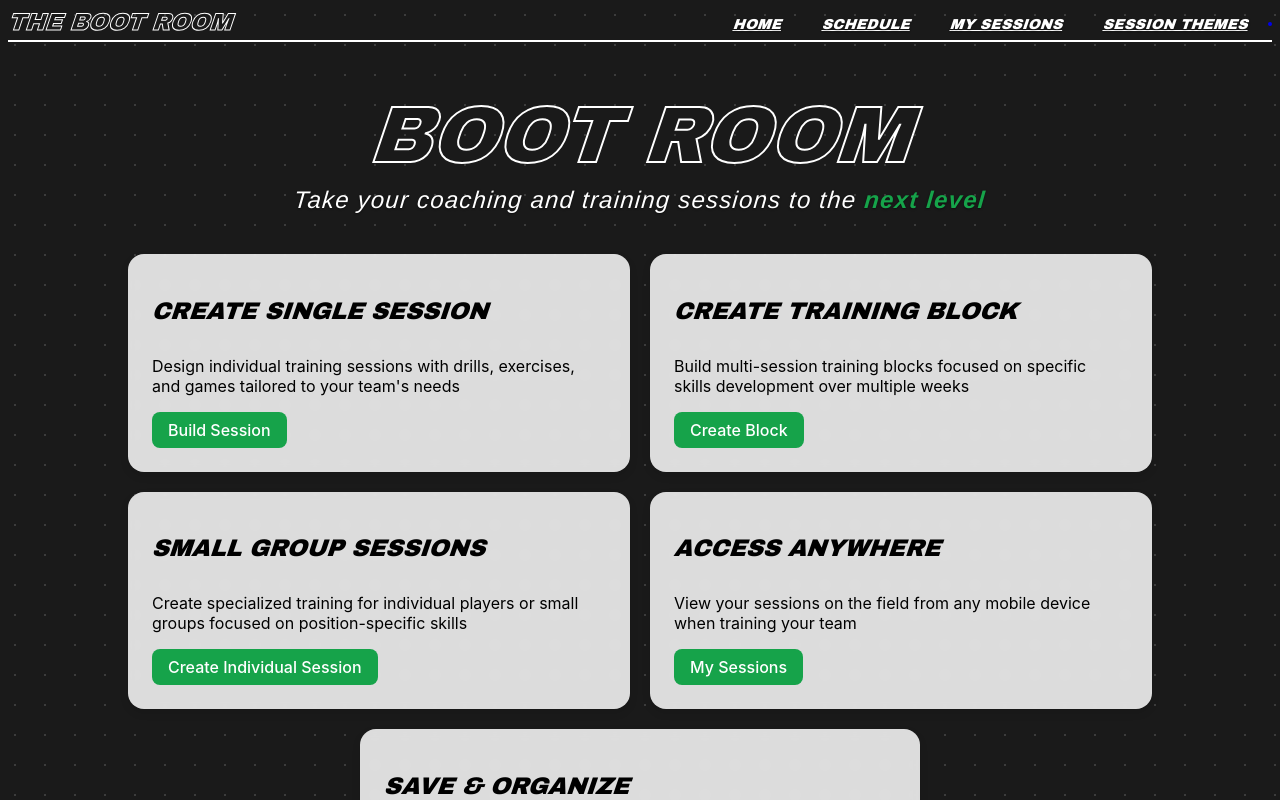
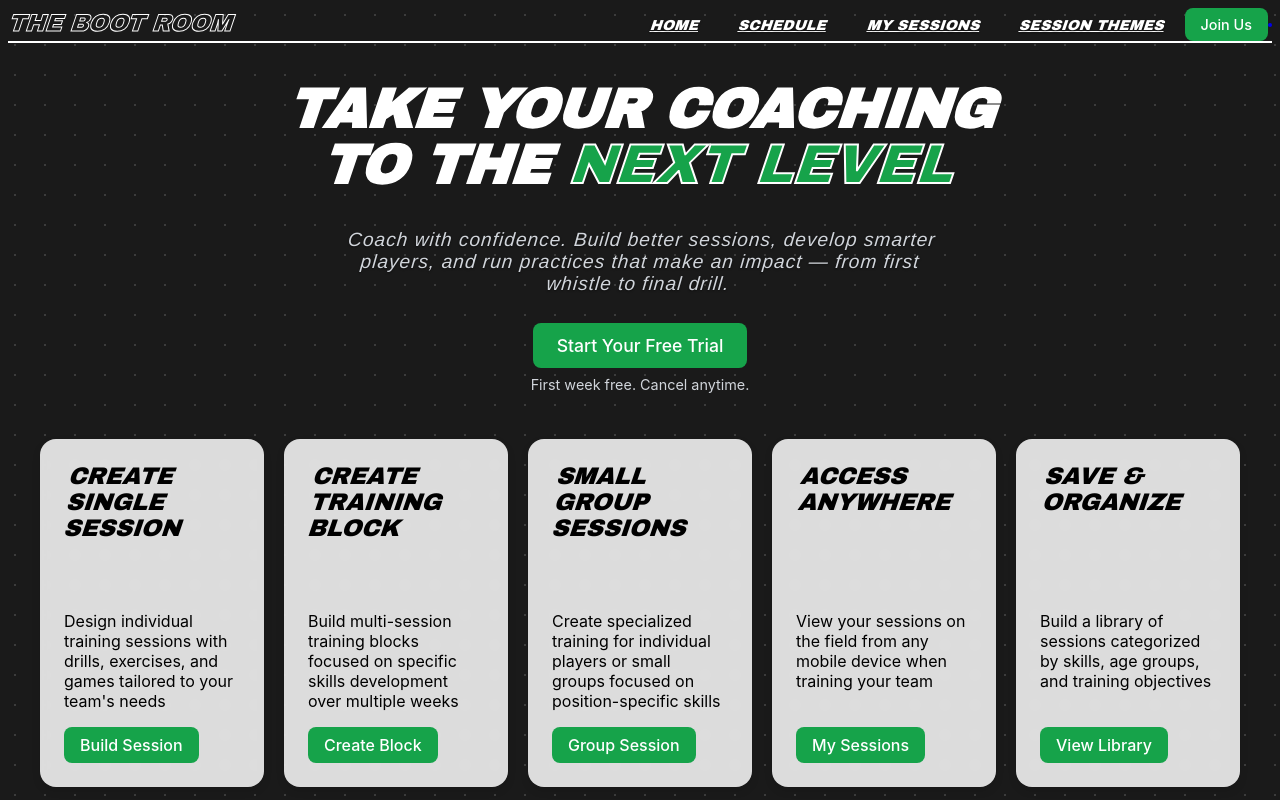
Before and after one commit to kellen-reid-sg/brapp, a Next.js app: page / in a window 1280 px wide. Shown: the top 800 px of the page. Built offline with nearby package versions, Linux system fonts and the light colour scheme.

Commit message:
Updated home page UI

```diff
--- a/app/component/HomePage.jsx
+++ b/app/component/HomePage.jsx
@@ -32,6 +32,32 @@ const HomePage = () => {
           letterSpacing: '0.05em',
           marginTop: '0'
         }}>Take your coaching and training sessions to the <span style={{color: '#16a34a', fontWeight: 'bold'}}>next level</span></p>
+        <p style={{
+          fontFamily: '"Helvetica Neue", Arial, sans-serif',
+          fontSize: '1.2rem',
+          fontWeight: '500',
+          fontStyle: 'italic',
+          color: 'white',
+          textShadow: '0 1px 2px rgba(0,0,0,0.5)',
+          transform: 'skew(-5deg)',
+          letterSpacing: '0.05em',
+          marginTop: '1rem'
+        }}>Coach with confidence. Build better sessions, develop smarter players, and run practices that make an impact — from first whistle to final drill.</p>
+        <div style={{marginTop: '2rem'}}>
+          <a href="/signup" style={{
+            backgroundColor: '#16a34a',
+            color: 'white',
+            padding: '12px 24px',
+            borderRadius: '8px',
+            display: 'inline-block',
+            textDecoration: 'none',
+            fontStyle: 'italic',
+            fontSize: '1.1rem',
+            fontWeight: '600'
+          }}>
+            Start Your Free Trial
+          </a>
+        </div>
       </div>
 
       <div style={{display: 'grid', gridTemplateColumns: 'repeat(2, 1fr)', gap: '20px', maxWidth: '1000px'}}>
--- a/app/component/HomePageStyled.jsx
+++ b/app/component/HomePageStyled.jsx
@@ -6,41 +6,44 @@ const HomePageStyled = () => {
   return (
     <div className="flex flex-col items-center justify-center py-10 px-4">
       <div className="br-header-container" style={{marginBottom: '2rem'}}>
-        <h1 className="br-main-heading" style={{marginBottom: '6px'}}>Boot Room</h1>
-        <p className="br-subheading">Take your coaching and training sessions to the <span style={{color: '#16a34a', fontWeight: 'bold'}}>next level</span></p>
+        <h1 className="br-main-heading" style={{fontSize: '3.5rem', marginBottom: '1rem'}}><span style={{color: 'white'}}>Take your coaching<br/>to the </span><span style={{color: '#16a34a', fontWeight: 'bold'}}>next level</span></h1>
+        <p className="br-subheading" style={{fontSize: '1.2rem', marginTop: '1rem', maxWidth: '600px', textAlign: 'center', margin: '1rem auto 0 auto', color: '#d1d5db'}}>Coach with confidence. Build better sessions, develop smarter players, and run practices that make an impact — from first whistle to final drill.</p>
+        <div style={{marginTop: '1.5rem'}}>
+          <Link href="/signup" className="br-button" style={{fontSize: '1.1rem', padding: '12px 24px'}}>
+            Start Your Free Trial
+          </Link>
+          <p style={{color: '#d1d5db', fontSize: '0.9rem', marginTop: '0.5rem', textAlign: 'center'}}>First week free. Cancel anytime.</p>
+        </div>
       </div>
 
-      <div className="br-card-grid">
-        <div className="br-card">
-          <h2 className="br-card-heading">Create Single Session</h2>
-          <p style={{color: 'black'}} className="br-card-text">Design individual training sessions with drills, exercises, and games tailored to your team's needs</p>
+      <div style={{display: 'grid', gridTemplateColumns: 'repeat(5, 1fr)', gap: '20px', maxWidth: '1200px', width: '100%'}}>
+        <div className="br-card" style={{display: 'flex', flexDirection: 'column'}}>
+          <h2 className="br-card-heading" style={{marginTop: '0', marginBottom: '12px', minHeight: '120px', display: 'flex', alignItems: 'flex-start'}}>Create Single Session</h2>
+          <p style={{color: 'black', flexGrow: '1'}} className="br-card-text">Design individual training sessions with drills, exercises, and games tailored to your team's needs</p>
           <Link href="/sessions/create" className="br-button">Build Session</Link>
         </div>
 
-        <div className="br-card">
-          <h2 className="br-card-heading">Create Training Block</h2>
-          <p style={{color: 'black'}} className="br-card-text">Build multi-session training blocks focused on specific skills development over multiple weeks</p>
+        <div className="br-card" style={{display: 'flex', flexDirection: 'column'}}>
+          <h2 className="br-card-heading" style={{marginTop: '0', marginBottom: '12px', minHeight: '120px', display: 'flex', alignItems: 'flex-start'}}>Create Training Block</h2>
+          <p style={{color: 'black', flexGrow: '1'}} className="br-card-text">Build multi-session training blocks focused on specific skills development over multiple weeks</p>
           <Link href="/blocks/create" className="br-button">Create Block</Link>
         </div>
 
-        <div className="br-card">
-          <h2 className="br-card-heading">Small Group Sessions</h2>
-          <p style={{color: 'black'}} className="br-card-text">Create specialized training for individual players or small groups focused on position-specific skills</p>
-          <Link href="/individual/create" className="br-button">Create Individual Session</Link>
+        <div className="br-card" style={{display: 'flex', flexDirection: 'column'}}>
+          <h2 className="br-card-heading" style={{marginTop: '0', marginBottom: '12px', minHeight: '120px', display: 'flex', alignItems: 'flex-start'}}>Small Group Sessions</h2>
+          <p style={{color: 'black', flexGrow: '1'}} className="br-card-text">Create specialized training for individual players or small groups focused on position-specific skills</p>
+          <Link href="/individual/create" className="br-button">Group Session</Link>
         </div>
 
-        <div className="br-card">
-          <h2 className="br-card-heading">Access Anywhere</h2>
-          <p style={{color: 'black'}} className="br-card-text">View your sessions on the field from any mobile device when training your team</p>
+        <div className="br-card" style={{display: 'flex', flexDirection: 'column'}}>
+          <h2 className="br-card-heading" style={{marginTop: '0', marginBottom: '12px', minHeight: '120px', display: 'flex', alignItems: 'flex-start'}}>Access Anywhere</h2>
+          <p style={{color: 'black', flexGrow: '1'}} className="br-card-text">View your sessions on the field from any mobile device when training your team</p>
           <Link href="/sessions" className="br-button">My Sessions</Link>
         </div>
-      </div>
 
-      {/* Fifth card - Save & Organize - Centered below */}
-      <div style={{display: 'flex', justifyContent: 'center', marginTop: '1.25rem', maxWidth: '64rem', width: '100%'}}>
-        <div className="br-card" style={{maxWidth: '32rem'}}>
-          <h2 className="br-card-heading">Save & Organize</h2>
-          <p style={{color: 'black'}} className="br-card-text">Build a library of sessions categorized by skills, age groups, and training objectives</p>
+        <div className="br-card" style={{display: 'flex', flexDirection: 'column'}}>
+          <h2 className="br-card-heading" style={{marginTop: '0', marginBottom: '12px', minHeight: '120px', display: 'flex', alignItems: 'flex-start'}}>Save & Organize</h2>
+          <p style={{color: 'black', flexGrow: '1'}} className="br-card-text">Build a library of sessions categorized by skills, age groups, and training objectives</p>
           <Link href="/library" className="br-button">View Library</Link>
         </div>
       </div>
--- a/app/component/Navbar.jsx
+++ b/app/component/Navbar.jsx
@@ -71,6 +71,15 @@ const Navbar = () => {
                   Session Themes
                 </Link>
               </div>
+              <div className="mx-3">
+                <Link
+                  href="/signup"
+                  className="br-button"
+                  style={{fontSize: '0.9rem', padding: '8px 16px'}}
+                >
+                  Join Us
+                </Link>
+              </div>
             </div>
 
             {/* Profile Icon */}
```
